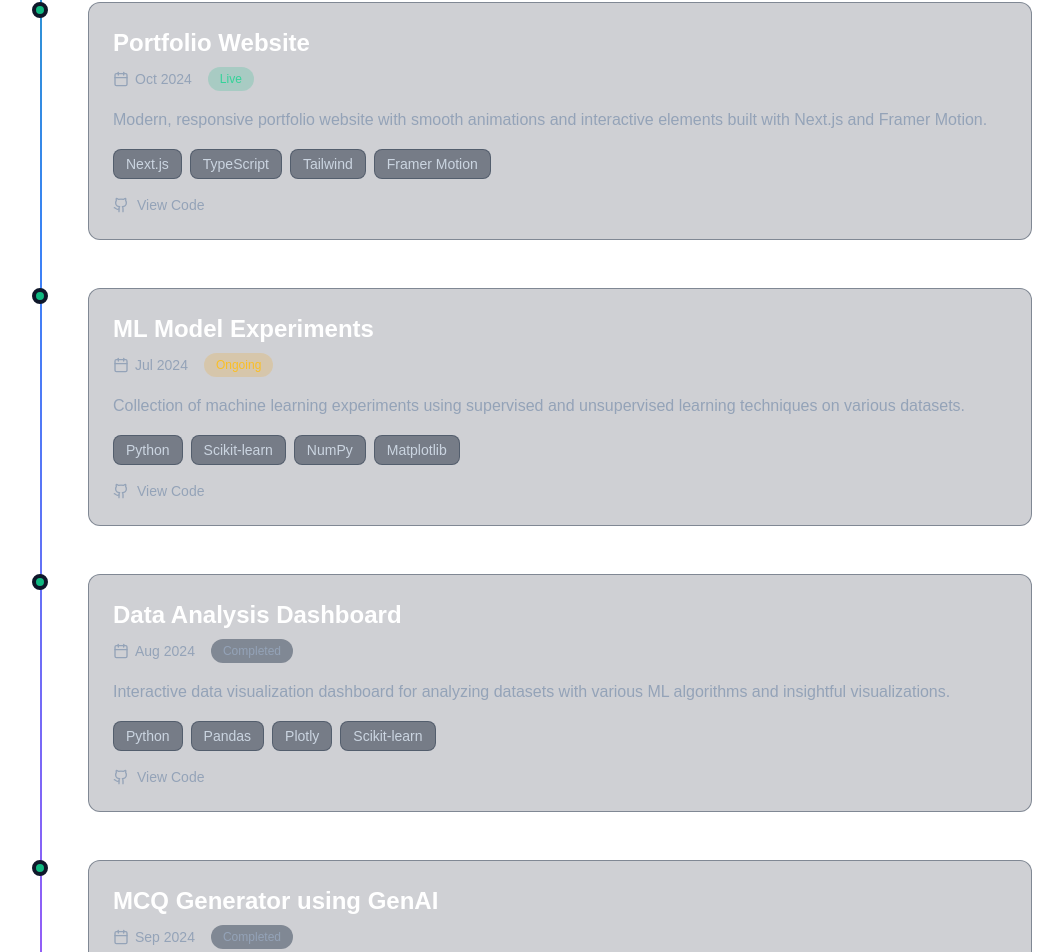
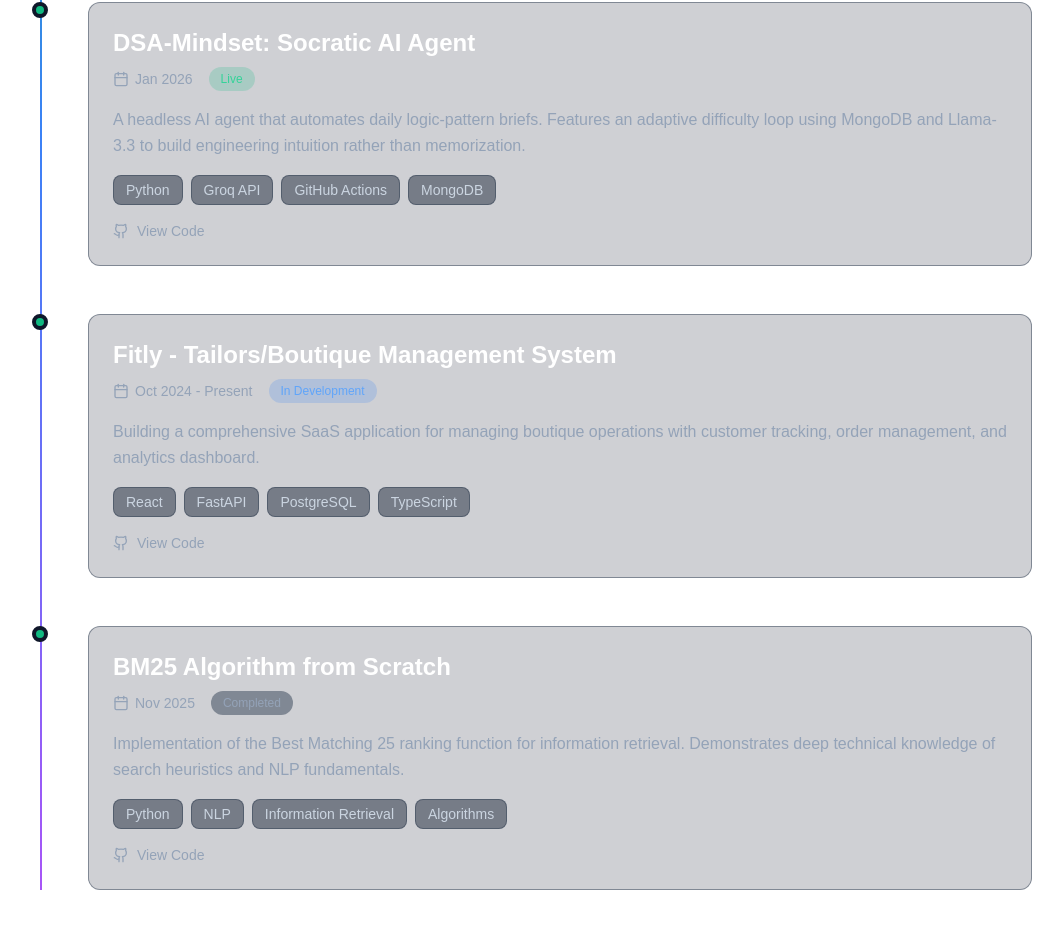
Before and after one commit to Ganesh-reddy005/portfolio, a Next.js app: page / in a window 1280 px wide. Shown: the part 3486-4438 px from the top of the page, without its empty margins (120-1183 px from the left). Built offline with nearby package versions, Linux system fonts and the light colour scheme.

Commit message:
Curate top 5 projects for AI/ML and product development focus

```diff
--- a/src/components/Projects.tsx
+++ b/src/components/Projects.tsx
@@ -5,12 +5,30 @@
 
 const projects = [
   {
+    title: "dotLearn | AI-Agentic Learning Ecosystem",
+    description: "An AI-driven ecosystem featuring a Socratic Interview Coach and ATS-ready builder. Designed to bridge the gap between coding and engineering through adaptive learning paths.",
+    tags: ["React", "TypeScript", "AI Agents", "Framer Motion"],
+    github: "https://github.com/Ganesh-reddy005/dotLearn",
+    live: "https://dot-learn-ten.vercel.app",
+    date: "Jan 2026",
+    status: "In Development",
+  },
+  {
     title: "Radiate-AI Python Package",
     description: "The fastest way to add RAG (Retrieval-Augmented Generation) to any Python application. Supports multiple LLMs and vector databases with easy integration.",
     tags: ["Python", "LLMs", "RAG", "PyPI"],
     github: "https://github.com/Ganesh-reddy005/radiate-ai",
     live: "https://pypi.org/project/radiate-ai/",
     date: "Nov 2024",
+    status: "Live",
+  },
+  {
+    title: "DSA-Mindset: Socratic AI Agent",
+    description: "A headless AI agent that automates daily logic-pattern briefs. Features an adaptive difficulty loop using MongoDB and Llama-3.3 to build engineering intuition rather than memorization.",
+    tags: ["Python", "Groq API", "GitHub Actions", "MongoDB"],
+    github: "https://github.com/Ganesh-reddy005/dsa-email-agent",
+    live: "#",
+    date: "Jan 2026",
     status: "Live",
   },
   {
@@ -23,39 +41,12 @@
     status: "In Development",
   },
   {
-    title: "Portfolio Website",
-    description: "Modern, responsive portfolio website with smooth animations and interactive elements built with Next.js and Framer Motion.",
-    tags: ["Next.js", "TypeScript", "Tailwind", "Framer Motion"],
-    github: "https://github.com/Ganesh-reddy005/portfolio",
+    title: "BM25 Algorithm from Scratch",
+    description: "Implementation of the Best Matching 25 ranking function for information retrieval. Demonstrates deep technical knowledge of search heuristics and NLP fundamentals.",
+    tags: ["Python", "NLP", "Information Retrieval", "Algorithms"],
+    github: "https://github.com/Ganesh-reddy005/BM25",
     live: "#",
-    date: "Oct 2024",
-    status: "Live",
-  },
-  {
-    title: "ML Model Experiments",
-    description: "Collection of machine learning experiments using supervised and unsupervised learning techniques on various datasets.",
-    tags: ["Python", "Scikit-learn", "NumPy", "Matplotlib"],
-    github: "https://github.com/Ganesh-reddy005/ml-experiments",
-    live: "#",
-    date: "Jul 2024",
-    status: "Ongoing",
-  },
-  {
-    title: "Data Analysis Dashboard",
-    description: "Interactive data visualization dashboard for analyzing datasets with various ML algorithms and insightful visualizations.",
-    tags: ["Python", "Pandas", "Plotly", "Scikit-learn"],
-    github: "https://github.com/Ganesh-reddy005/data-dashboard",
-    live: "#",
-    date: "Aug 2024",
-    status: "Completed",
-  },
-  {
-    title: "MCQ Generator using GenAI",
-    description: "Built an AI-powered MCQ generator using Streamlit and LangChain to automatically create multiple-choice questions from text input.",
-    tags: ["Python", "Streamlit", "LangChain", "GenAI"],
-    github: "https://github.com/Ganesh-reddy005/mcq-generator",
-    live: "#",
-    date: "Sep 2024",
+    date: "Nov 2025",
     status: "Completed",
   }
 ];
```
